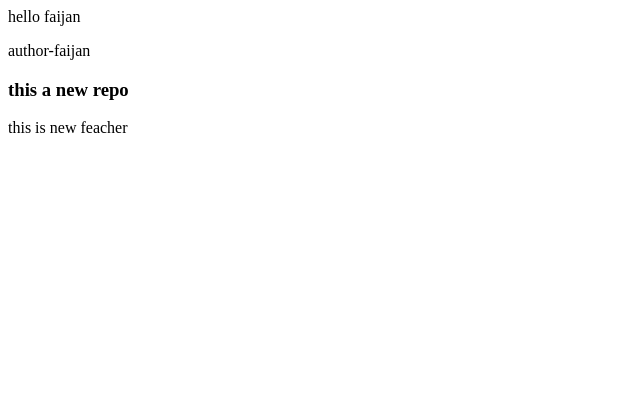
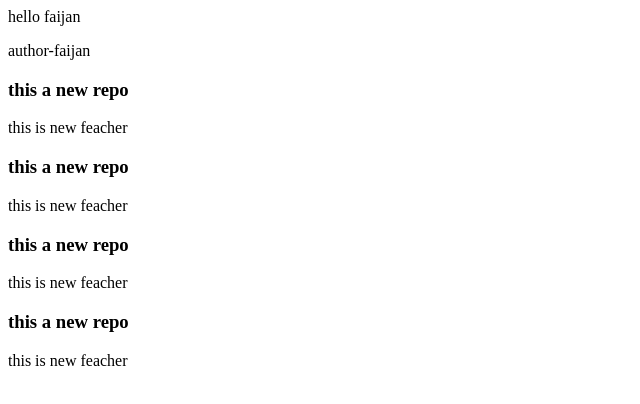
Before and after one commit to mritunjay556/chandryan, a plain HTML site: page index.html in a window 1280 px wide. Shown: the whole page, without its empty margins (0-640 px from the left). Drawn offline with Linux system fonts and the light colour scheme.

Commit message:
mritunjay comment

```diff
--- a/index.html
+++ b/index.html
@@ -2,3 +2,9 @@
 author-faijan
 <h3>this a new repo</h3>
 <p>this is new feacher</p>
+<h3>this a new repo</h3>
+<p>this is new feacher</p>
+<h3>this a new repo</h3>
+<p>this is new feacher</p>
+<h3>this a new repo</h3>
+<p>this is new feacher</p>
```
